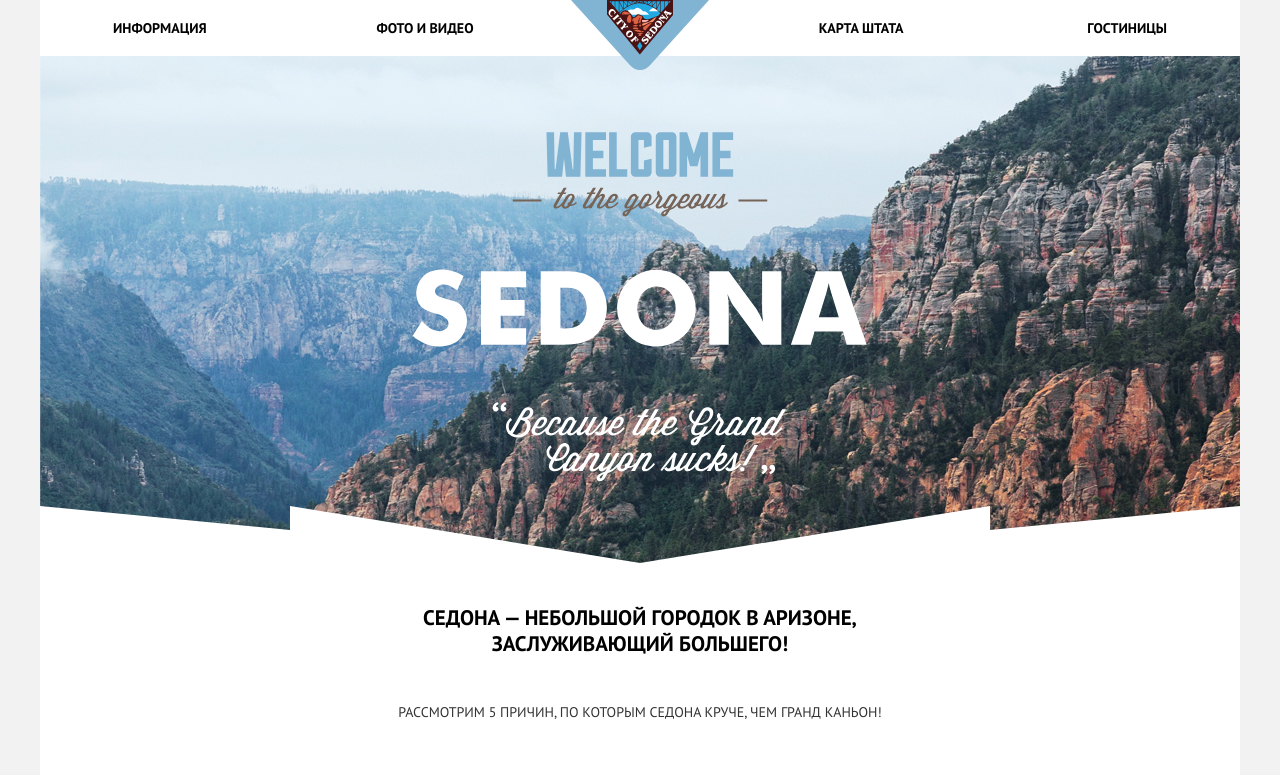
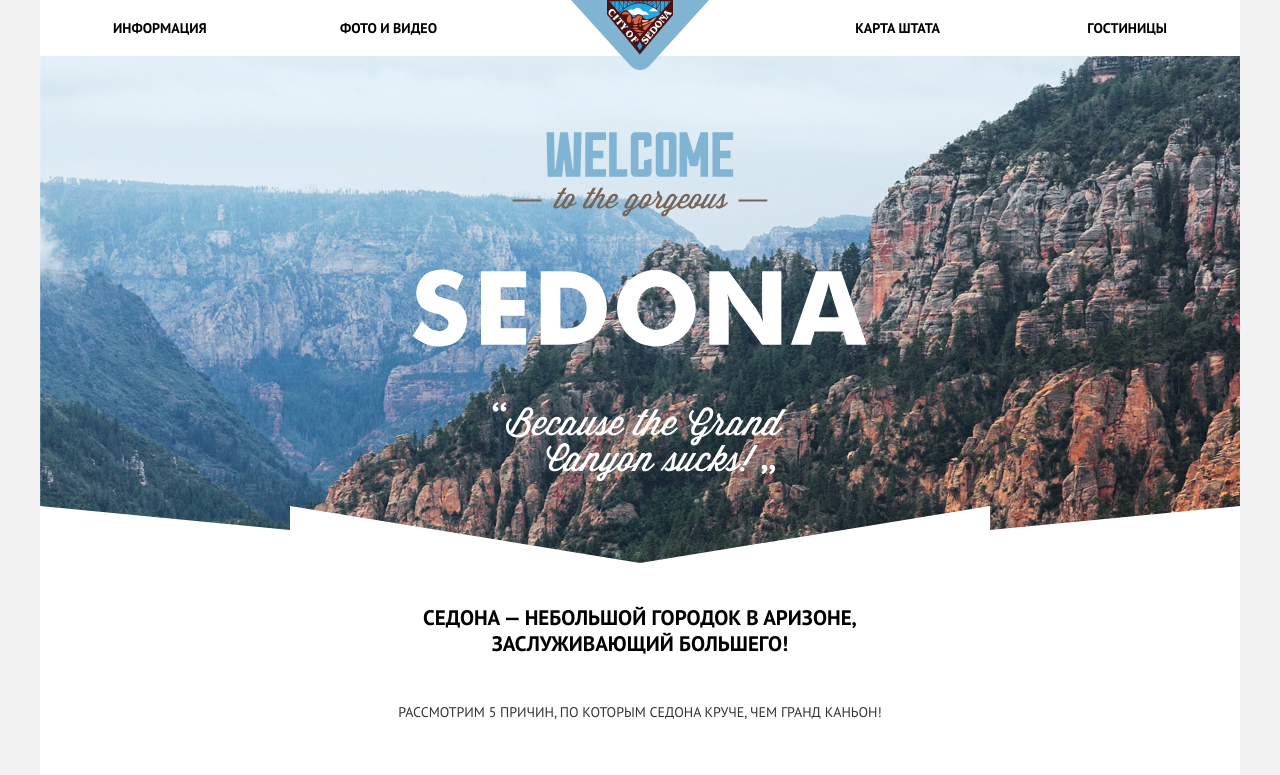
Before and after one commit to MaximKorotin/250801-sedona-30, a plain HTML site: page index.html in a window 1280 px wide. Shown: the top 775 px of the page. Drawn offline with Linux system fonts and the light colour scheme.

Commit message:
Вносит правки  "Сетка на гридах для внутренней страницы"

```diff
--- a/css/style.css
+++ b/css/style.css
@@ -89,7 +89,7 @@ a {
 }
 
 .main-header {
-  width: 1054px;
+  width: 100%;
   justify-self: center;
 }
 
@@ -111,6 +111,18 @@ a {
 
 .site-navigation li {
   padding: 15px 0 15px 0;
+}
+
+.site-navigation li:nth-child(1),
+.site-navigation li:nth-child(5),
+.site-navigation li:nth-child(9) {
+  padding-left: 73px;
+}
+
+.site-navigation li:nth-child(4),
+.site-navigation li:nth-child(8),
+.site-navigation li:nth-child(12) {
+  padding-right: 73px;
 }
 
 .site-navigation li:nth-child(3),
--- a/index.html
+++ b/index.html
@@ -22,11 +22,9 @@
           <li><a href="#">карта штата</a></li>
           <li><a href="catalog.html">гостиницы</a></li>
         </ul>
-        <div class="main-header-logo">
-          <a href="#">
-            <img src="img/logo.svg" width="138" height="70" alt="Логотип городка Седона">
-          </a>
-        </div>
+        <a class="main-header-logo" href="#">
+          <img src="img/logo.svg" width="138" height="70" alt="Логотип городка Седона">
+        </a>
       </nav>
     </header>
     <main class="main-container">
```
Also changed, not shown: catalog.html (+3 -5 lines).
